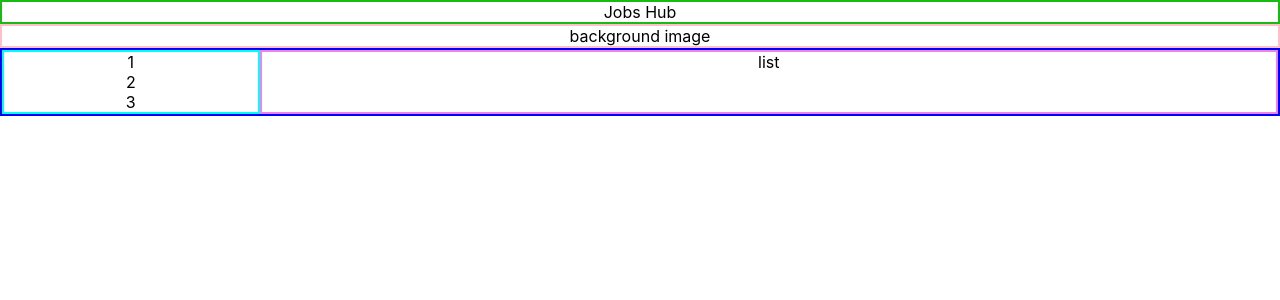
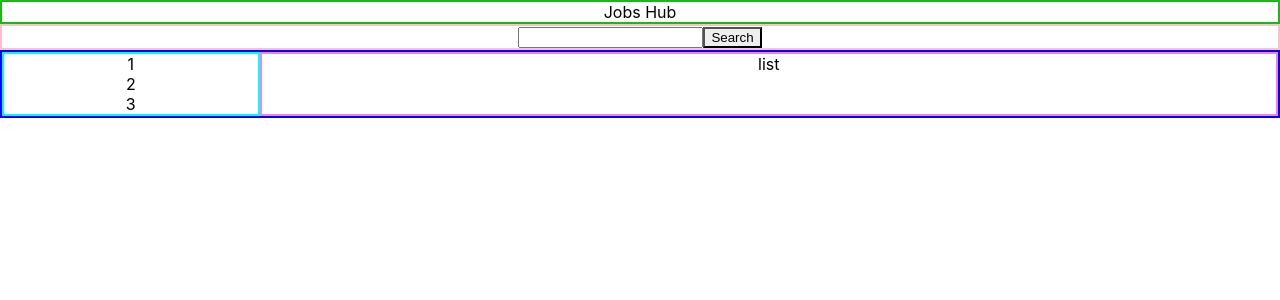
Before and after one commit to Reuben-Ekow-Yawson/jobsHub, a React (Create React App) app: page /1 in a window 1280 px wide. Shown: the top 300 px of the page. Built offline with nearby package versions, Linux system fonts and the light colour scheme.

Commit message:
"Inserted backgroud picture and search area"

```diff
--- a/src/components/Home.js
+++ b/src/components/Home.js
@@ -1,3 +1,4 @@
+import { Button, Input } from '@chakra-ui/react';
 import React from 'react'
 import './home.css';
 
@@ -5,10 +6,11 @@ const Home = () => {
   return (
     <div className='container'>
       <div className='header'>
-          Jobs Hub
+        Jobs Hub
       </div>
       <div className='banner'>
-          background image
+          <Input />
+          <Button>Search</Button>
       </div>
       <div className='content'>
         <div className='contentSideNavbar'>
```
